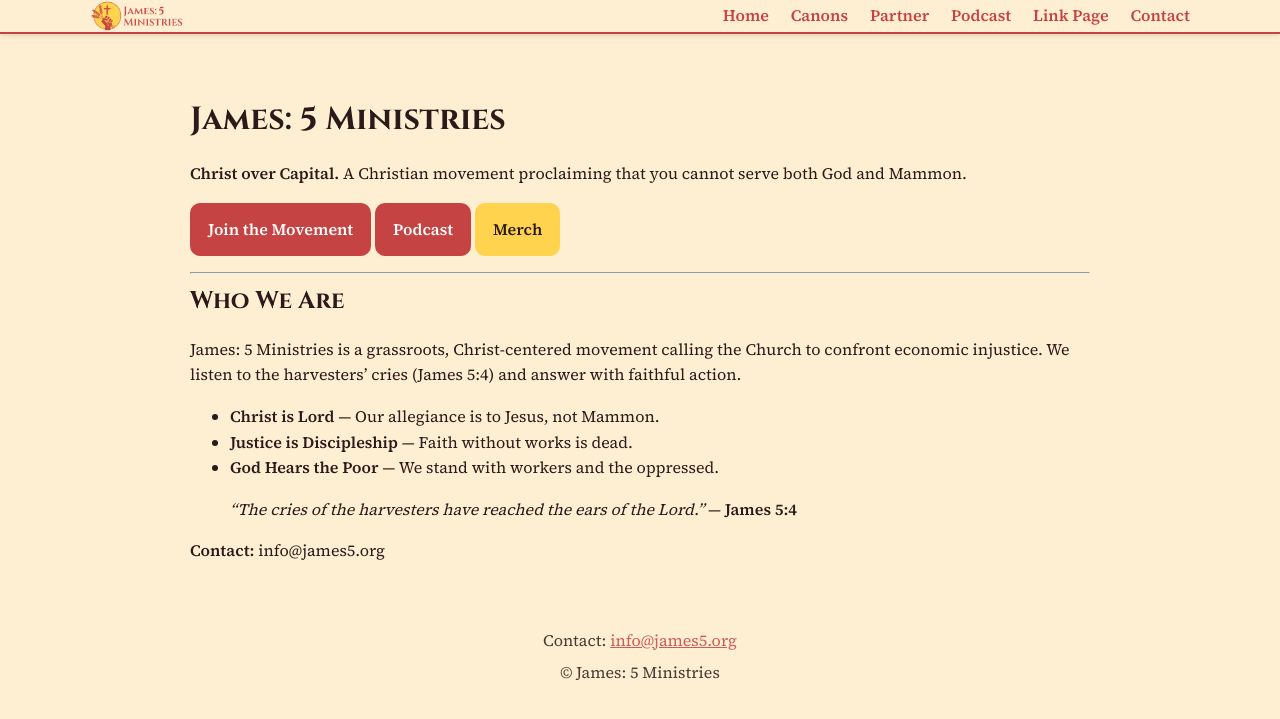
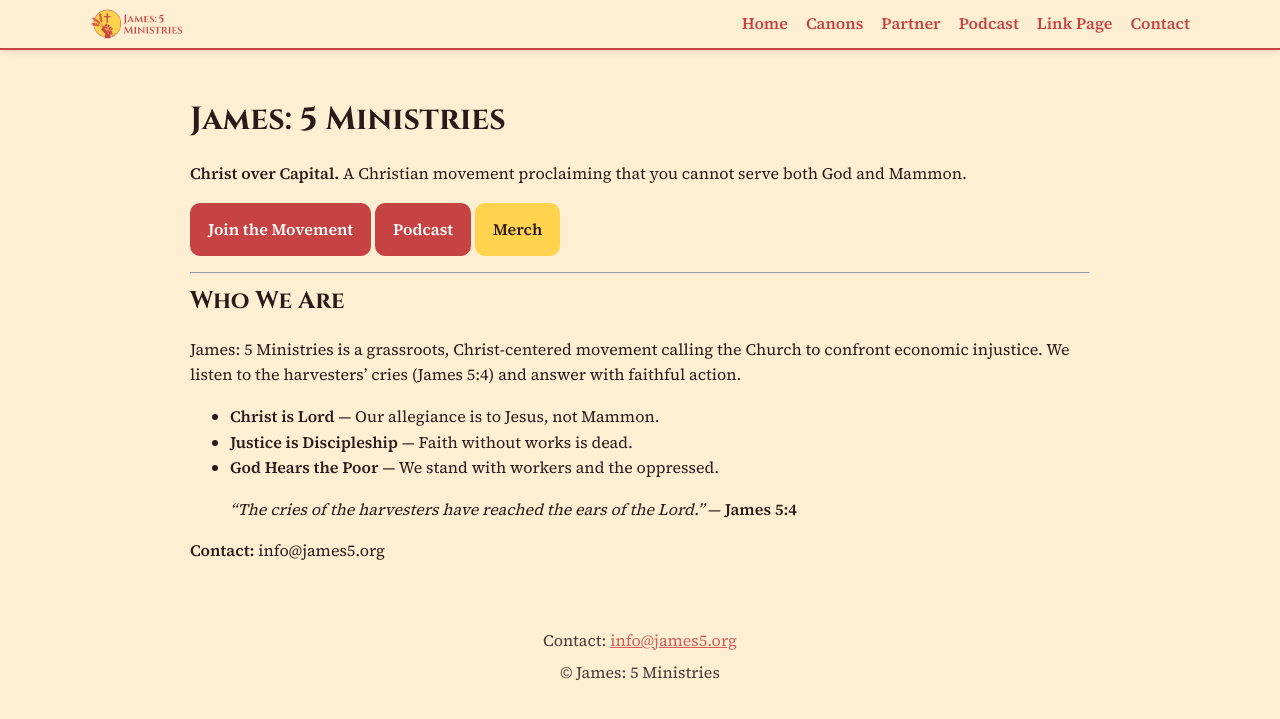
Before and after one commit to james5ministries/james5ministries.github.io, a Jekyll site: the page built from index.md, in a window 1280 px wide. Shown: the top 719 px of the page. Built offline with Jekyll 4.4.1, drawn with Linux system fonts in a browser that asks for light colours.

Commit message:
Update style.css

```diff
--- a/assets/style.css
+++ b/assets/style.css
@@ -10,44 +10,55 @@ html,body{ margin:0; background:var(--cream); color:var(--ink); font:16px/1.6 "S
 h1,h2,h3{ font-family:"Cinzel", serif; margin:0 0 12px; }
 a{ color:var(--red); }
 
-/* Fixed top nav bar */
-.j5-nav {
-  position: fixed;
-  top: 0; left: 0; width: 100%;
+/* Fixed bar */
+.j5-nav{
+  position: fixed; top:0; left:0; width:100%;
   background: var(--cream);
   border-bottom: 2px solid var(--red);
   z-index: 1000;
   box-shadow: 0 2px 6px rgba(0,0,0,.06);
 }
 
-.j5-nav .nav-container {
-  max-width: 1100px;   /* keeps things away from edges */
-  margin: 0 auto;      /* center the container */
-  padding: 0 24px;     /* left/right breathing room */
+/* Centered max-width container + flex row */
+.j5-nav .nav-container{
+  max-width: 1100px;
+  margin: 0 auto;
+  padding: 8px 24px;
   display: flex;
   align-items: center;
   justify-content: space-between;
 }
 
-.j5-nav .nav-logo img {
-  height: 32px;  /* adjust logo size */
+/* Logo sizing */
+.j5-nav .nav-logo img{
+  height: 32px;  /* tweak 28–40px */
   width: auto;
   display: block;
 }
 
-.j5-nav .nav-links a {
-  margin-left: 18px;
+/* Links as a flex row with gap */
+.j5-nav .nav-links{
+  display: flex;
+  align-items: center;
+  gap: 18px;
+}
+.j5-nav .nav-links a{
   font-weight: 600;
   color: var(--red);
   text-decoration: none;
 }
-.j5-nav .nav-links a:hover {
-  text-decoration: underline;
+.j5-nav .nav-links a:hover{ text-decoration: underline; }
+
+/* Keep page content below the fixed bar */
+body{ margin-top: 70px; }
+
+/* Mobile: stack links under logo, centered */
+@media (max-width: 640px){
+  .j5-nav .nav-container{ flex-direction: column; gap: 8px; padding: 10px 16px; }
+  .j5-nav .nav-links{ flex-wrap: wrap; justify-content: center; gap: 12px 16px; }
+  body{ margin-top: 88px; }
 }
 
-/* Push page content down so it’s not hidden behind nav */
-body { margin-top: 70px; }
- /* adjust if bar gets taller */
 
 
 /* Page wrapper */
@@ -65,9 +76,4 @@ body { margin-top: 70px; }
 .btn.primary{ background:var(--red); color:#fff; }
 .btn.ghost{ background:transparent; color:var(--red); }
 .btn.gold{ background:var(--gold); color:var(--ink); border-color:var(--gold); }
-
-/* Mobile */
-@media (max-width:640px){
-  .j5-nav a{ display:inline-block; margin:6px 8px; }
-  .j5-container{ padding: 18px; }
 }
```
